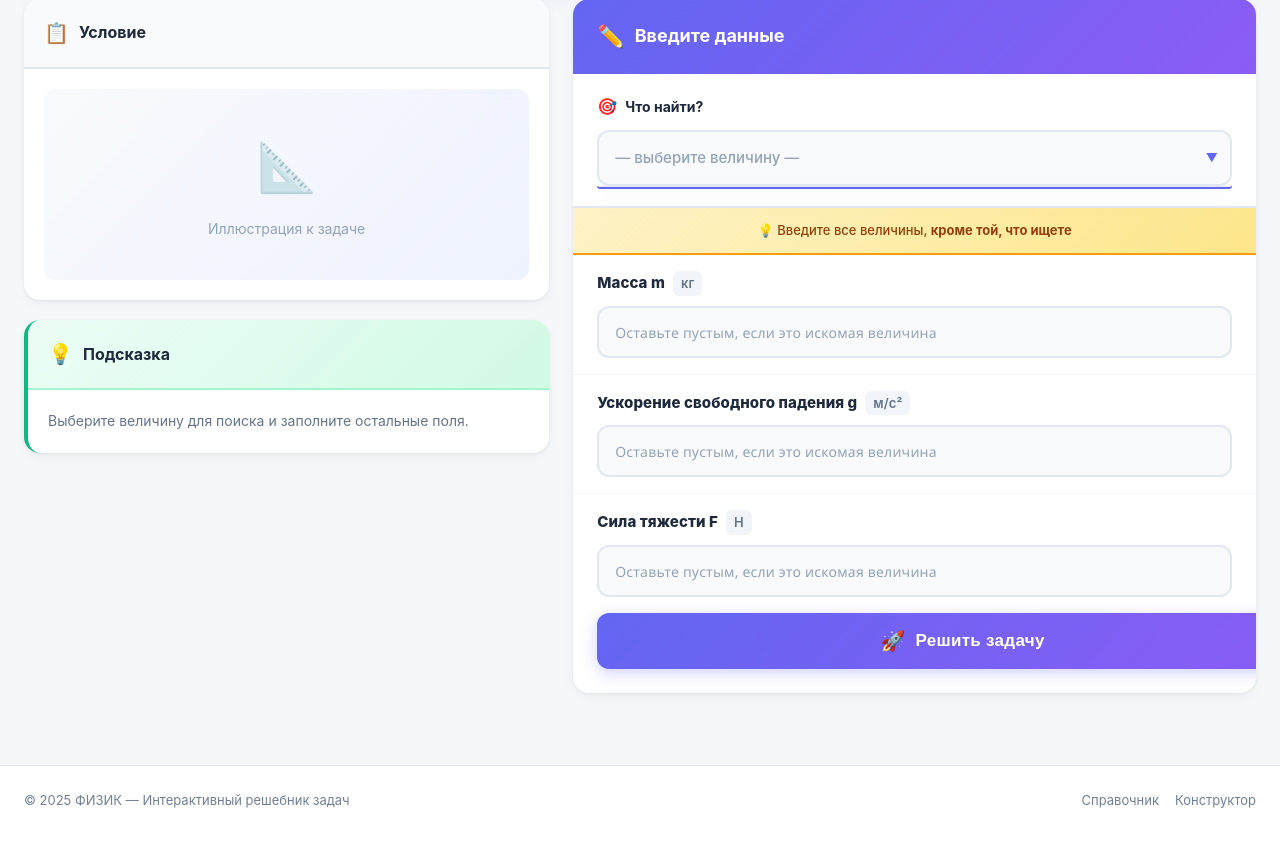
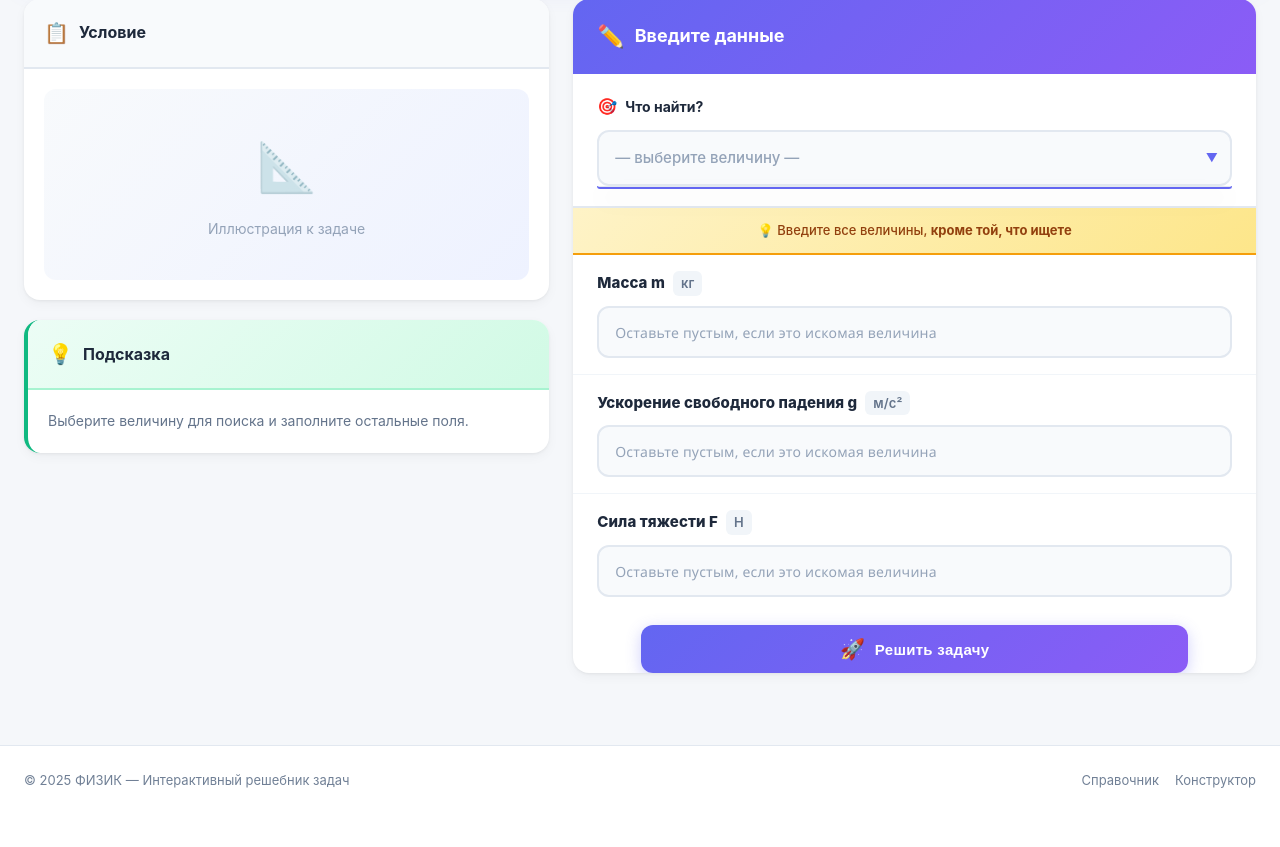
Before and after one commit to keparis2077-boop/phyzik-solver, a Flask app: a page that uses project/templates/task.html in a window 1280 px wide. Shown: the part 378-1225 px from the top of the page. After the commit the page ends 1166 px from the top, so only its background shows below. Run offline with Flask 3, Linux system fonts and the light colour scheme.

Commit message:
007-not to much to finish

```diff
--- a/project/templates/task.html
+++ b/project/templates/task.html
@@ -328,15 +328,14 @@
     align-items: center;
     justify-content: center;
     gap: 10px;
-    width: calc(100% + 48px);
-    margin: 24px;
-    margin-top: 0;
-    padding: 16px 24px;
+    width: 80%;
+    margin: 12px auto 0;
+    padding: 12px 20px;
     background: linear-gradient(135deg, #6366f1 0%, #8b5cf6 100%);
     color: white;
     border: none;
     border-radius: 12px;
-    font-size: 17px;
+    font-size: 15px;
     font-weight: 700;
     cursor: pointer;
     transition: all 0.3s ease;
```
